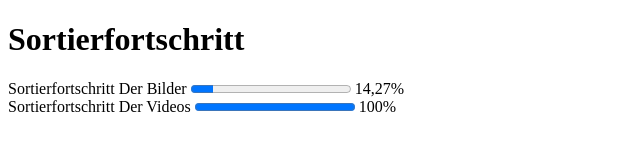
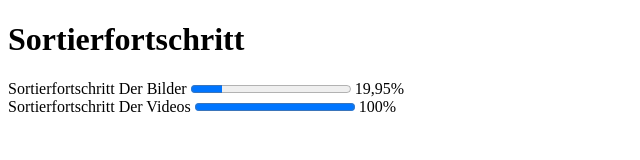
Before and after one commit to iAmCriptic/DC-Progress, a plain HTML site: page index.html in a window 1280 px wide. Shown: the full height of the page, 0-640 px from the left. Drawn offline with Linux system fonts and the light colour scheme.

Commit message:
Update index.html

```diff
--- a/index.html
+++ b/index.html
@@ -9,7 +9,7 @@
 <h1>Sortierfortschritt</h1>
 
 <label for="file">Sortierfortschritt Der Bilder</label>
-<progress id="file" value="14.27" max="100"> 14.27% </progress> 14,27%
+<progress id="file" value="19.95" max="100"> 19.94% </progress> 19,95%
 <br>
 <label for="file">Sortierfortschritt Der Videos</label>
 <progress id="file" value="100" max="100"> 100% </progress>    100%
```
